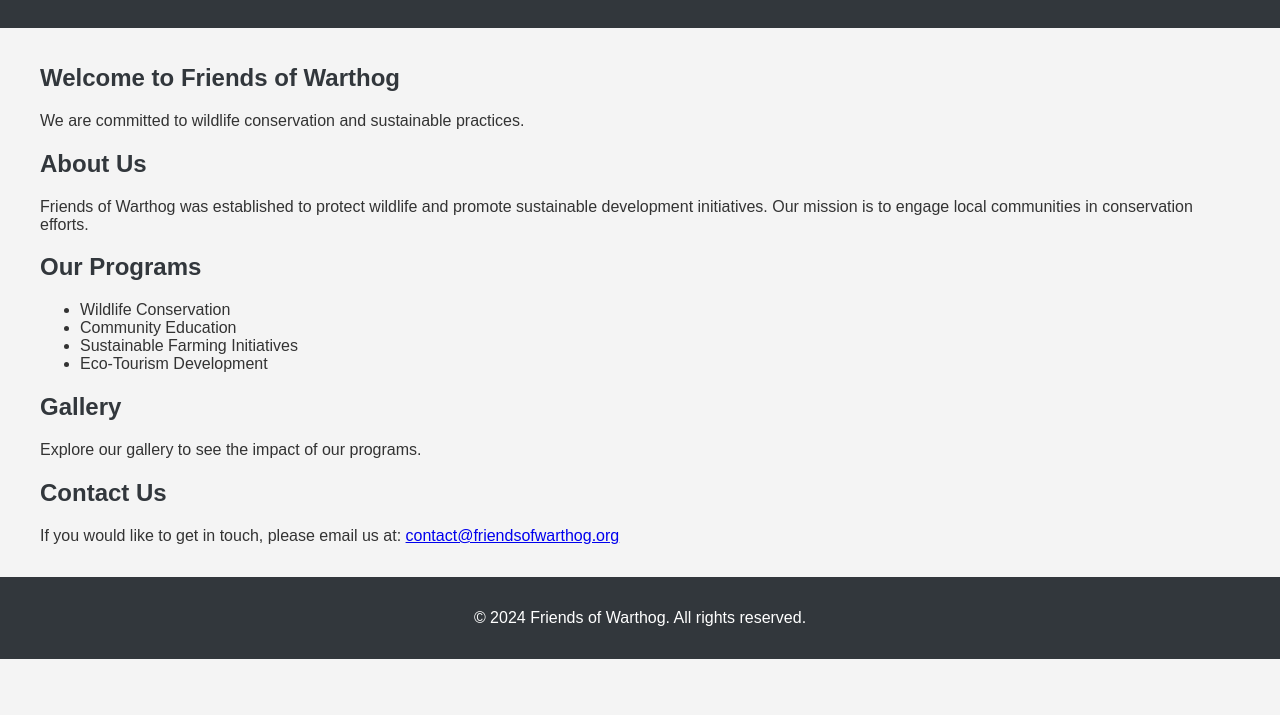
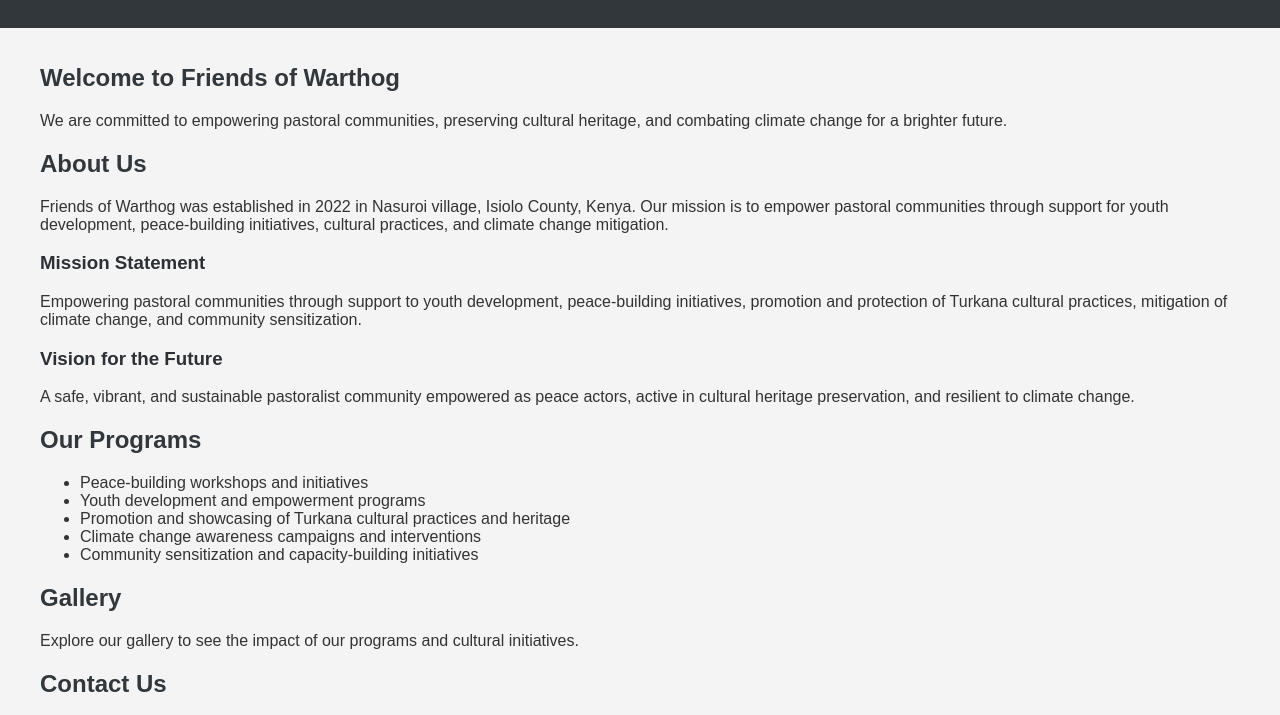
Before and after one commit to sergiusmoogo/campsite, a plain HTML site: page index.html in a window 1280 px wide. Shown: the part 84-799 px from the top of the page. Drawn offline with Linux system fonts and the light colour scheme.

Commit message:
added content

```diff
--- a/index.html
+++ b/index.html
@@ -7,7 +7,7 @@
     <title>Home - Friends of Warthog</title>
     <meta
       name="description"
-      content="Friends of Warthog is dedicated to the conservation of wildlife and promoting sustainable development. Join us in our mission."
+      content="Friends of Warthog is a community-based organization dedicated to empowering pastoral communities, preserving cultural heritage, and combating climate change."
     />
   </head>
   <body>
@@ -30,42 +30,69 @@
       <section id="home">
         <h2>Welcome to Friends of Warthog</h2>
         <p>
-          We are committed to wildlife conservation and sustainable practices.
+          We are committed to empowering pastoral communities, preserving
+          cultural heritage, and combating climate change for a brighter future.
         </p>
       </section>
 
       <section id="about">
         <h2>About Us</h2>
         <p>
-          Friends of Warthog was established to protect wildlife and promote
-          sustainable development initiatives. Our mission is to engage local
-          communities in conservation efforts.
+          Friends of Warthog was established in 2022 in Nasuroi village, Isiolo
+          County, Kenya. Our mission is to empower pastoral communities through
+          support for youth development, peace-building initiatives, cultural
+          practices, and climate change mitigation.
+        </p>
+        <h3>Mission Statement</h3>
+        <p>
+          Empowering pastoral communities through support to youth development,
+          peace-building initiatives, promotion and protection of Turkana
+          cultural practices, mitigation of climate change, and community
+          sensitization.
+        </p>
+        <h3>Vision for the Future</h3>
+        <p>
+          A safe, vibrant, and sustainable pastoralist community empowered as
+          peace actors, active in cultural heritage preservation, and resilient
+          to climate change.
         </p>
       </section>
 
       <section id="programs">
         <h2>Our Programs</h2>
         <ul>
-          <li>Wildlife Conservation</li>
-          <li>Community Education</li>
-          <li>Sustainable Farming Initiatives</li>
-          <li>Eco-Tourism Development</li>
+          <li>Peace-building workshops and initiatives</li>
+          <li>Youth development and empowerment programs</li>
+          <li>
+            Promotion and showcasing of Turkana cultural practices and heritage
+          </li>
+          <li>Climate change awareness campaigns and interventions</li>
+          <li>Community sensitization and capacity-building initiatives</li>
         </ul>
       </section>
 
       <section id="gallery">
         <h2>Gallery</h2>
-        <p>Explore our gallery to see the impact of our programs.</p>
+        <p>
+          Explore our gallery to see the impact of our programs and cultural
+          initiatives.
+        </p>
         <!-- Add gallery images here -->
       </section>
 
       <section id="contact">
         <h2>Contact Us</h2>
         <p>
-          If you would like to get in touch, please email us at:
-          <a href="mailto:contact@friendsofwarthog.org"
-            >contact@friendsofwarthog.org</a
+          If you would like to get in touch, please contact us:
+          <br />
+          Email:
+          <a href="mailto:warthog.eputircamp@gmail.com"
+            >warthog.eputircamp@gmail.com</a
           >
+          <br />
+          P.O BOX 232-60300, ISIOLO.
+          <br />
+          Phone: +254 72 516 1331 / +254 76 978 4593
         </p>
       </section>
     </main>
--- a/style.css
+++ b/style.css
@@ -45,6 +45,10 @@ h2 {
   color: #32373c;
 }
 
+h3 {
+  color: #2c2f33;
+}
+
 footer {
   text-align: center;
   padding: 1em 0;
```
